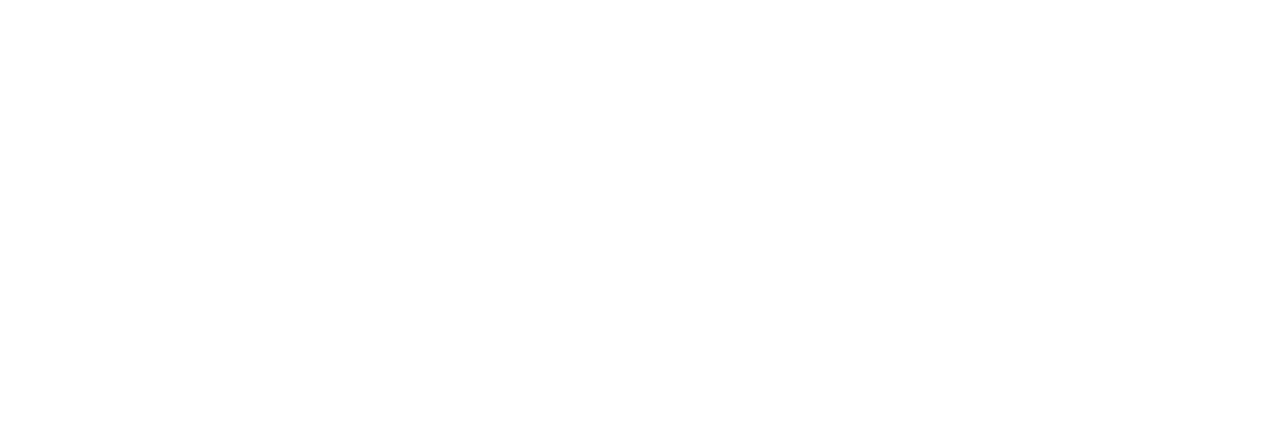
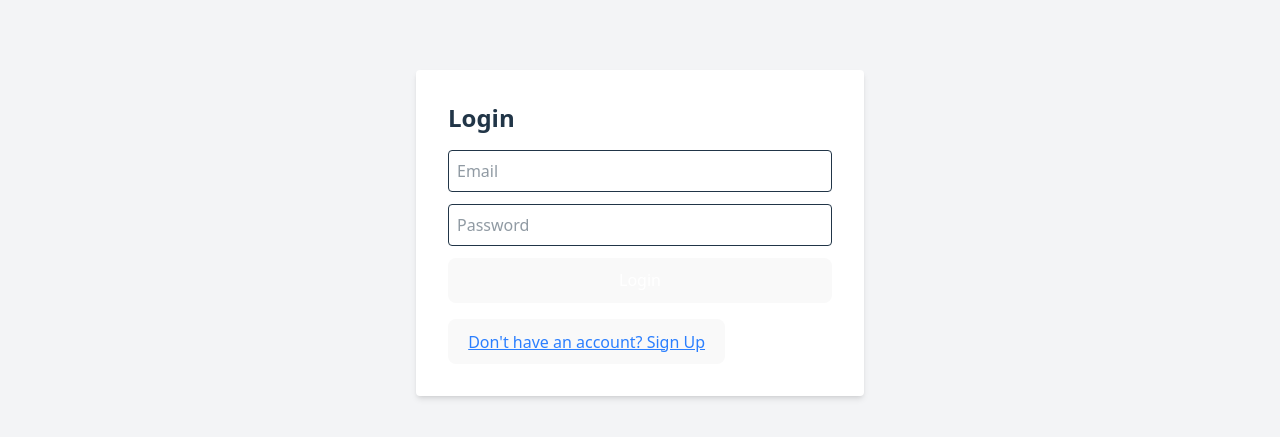
Before and after one commit to compost-em-all/cmManagerApi, a React (Vite) app in the folder CustomerMatterManagerUI/: page / in a window 1280 px wide. Shown: the part 167-604 px from the top of the page. Built offline with nearby package versions, Linux system fonts and the light colour scheme; no server answers.

Commit message:
create login/signup page and wire up forms
also set the JWT token to localstorage

```diff
--- a/CustomerMatterManagerUI/src/App.tsx
+++ b/CustomerMatterManagerUI/src/App.tsx
@@ -4,6 +4,7 @@ import DataTable from './components/dataTable';
 import type { ColumnDef } from '@tanstack/react-table';
 import type { CustomerDTO } from './models/customerDto';
 import CustomerMatterModal from './components/customerModal';
+import type { UserLoginDto, UserSignUpDTO } from './models/userDto';
 
 const columns: ColumnDef<CustomerDTO>[] = [
   {
@@ -24,6 +25,13 @@ const columns: ColumnDef<CustomerDTO>[] = [
 ];
 
 function App() {
+  // Auth state
+  const [isLoggedIn, setIsLoggedIn] = useState(false);
+  const [showSignUp, setShowSignUp] = useState(false);
+  const [loginForm, setLoginForm] = useState<UserLoginDto>({ email: '', password: '' });
+  const [signUpForm, setSignUpForm] = useState<UserSignUpDTO>({ email: '', password: '', firstName: '', lastName: '', firmName: '' });
+  const [authError, setAuthError] = useState<string | null>(null);
+
   const [data, setData] = useState<CustomerDTO[]>([]);
   const [isModalOpen, setIsModalOpen] = useState(false);
   const [selectedCustomerId, setSelectedCustomerId] = useState<number>(0);
@@ -32,6 +40,42 @@ function App() {
     console.log('Row action clicked:', row);
     setSelectedCustomerId(row.customerId);
     setIsModalOpen(true);
+  };
+
+  // Handle login
+  const handleLogin = async (e: React.FormEvent) => {
+    e.preventDefault();
+    setAuthError(null);
+    try {
+      const response = await fetch(`${import.meta.env.VITE_API_URL}/auth/login`, {
+        method: 'POST',
+        headers: { 'Content-Type': 'application/json' },
+        body: JSON.stringify(loginForm),
+      });
+      if (!response.ok) throw new Error('Login failed');
+      localStorage.setItem('token', (await response.json()).token);
+      setIsLoggedIn(true);
+    } catch (err: any) {
+      setAuthError(err.message);
+    }
+  };
+
+  // Handle sign up
+  const handleSignUp = async (e: React.FormEvent) => {
+    e.preventDefault();
+    setAuthError(null);
+    try {
+      console.log('signUpForm', signUpForm);
+      const response = await fetch(`${import.meta.env.VITE_API_URL}/auth/signup`, {
+        method: 'POST',
+        headers: { 'Content-Type': 'application/json' },
+        body: JSON.stringify(signUpForm),
+      });
+      if (!response.ok) throw new Error('Sign up failed');
+      setIsLoggedIn(true);
+    } catch (err: any) {
+      setAuthError(err.message);
+    }
   };
 
   // get data from API
@@ -67,6 +111,37 @@ function App() {
     //   .catch(error => console.error('Error fetching data:', error));
   }, []);
 
+// Auth UI
+  if (!isLoggedIn) {
+    return (
+      <div className="flex flex-col items-center justify-center min-h-screen bg-gray-100">
+        <div className="bg-white p-8 rounded shadow-md w-full max-w-md">
+          <h2 className="text-2xl font-bold mb-4">{showSignUp ? 'Sign Up' : 'Login'}</h2>
+          {authError && <div className="text-red-500 mb-2">{authError}</div>}
+          {showSignUp ? (
+            <form onSubmit={handleSignUp} className="space-y-3">
+              <input className="w-full border p-2 rounded" placeholder="Email" type="email" required value={signUpForm.email} onChange={e => setSignUpForm(f => ({ ...f, email: e.target.value }))} />
+              <input className="w-full border p-2 rounded" placeholder="First Name" required value={signUpForm.firstName} onChange={e => setSignUpForm(f => ({ ...f, firstName: e.target.value }))} />
+              <input className="w-full border p-2 rounded" placeholder="Last Name" required value={signUpForm.lastName} onChange={e => setSignUpForm(f => ({ ...f, lastName: e.target.value }))} />
+              <input className="w-full border p-2 rounded" placeholder="Firm Name" required value={signUpForm.firmName} onChange={e => setSignUpForm(f => ({ ...f, firmName: e.target.value }))} />
+              <input className="w-full border p-2 rounded" placeholder="Password" type="password" required value={signUpForm.password} onChange={e => setSignUpForm(f => ({ ...f, password: e.target.value }))} />
+              <button className="w-full bg-blue-500 text-white py-2 rounded" type="submit">Sign Up</button>
+            </form>
+          ) : (
+            <form onSubmit={handleLogin} className="space-y-3">
+              <input className="w-full border p-2 rounded" placeholder="Email" type="email" required value={loginForm.email} onChange={e => setLoginForm(f => ({ ...f, email: e.target.value }))} />
+              <input className="w-full border p-2 rounded" placeholder="Password" type="password" required value={loginForm.password} onChange={e => setLoginForm(f => ({ ...f, password: e.target.value }))} />
+              <button className="w-full bg-blue-500 text-white py-2 rounded" type="submit">Login</button>
+            </form>
+          )}
+          <button className="mt-4 text-blue-500 underline" onClick={() => setShowSignUp(s => !s)}>
+            {showSignUp ? 'Already have an account? Login' : "Don't have an account? Sign Up"}
+          </button>
+        </div>
+      </div>
+    );
+  }
+
   return (
       <div className="flex flex-col h-screen">
         <header className="bg-blue-500 text-white p-4">
```
